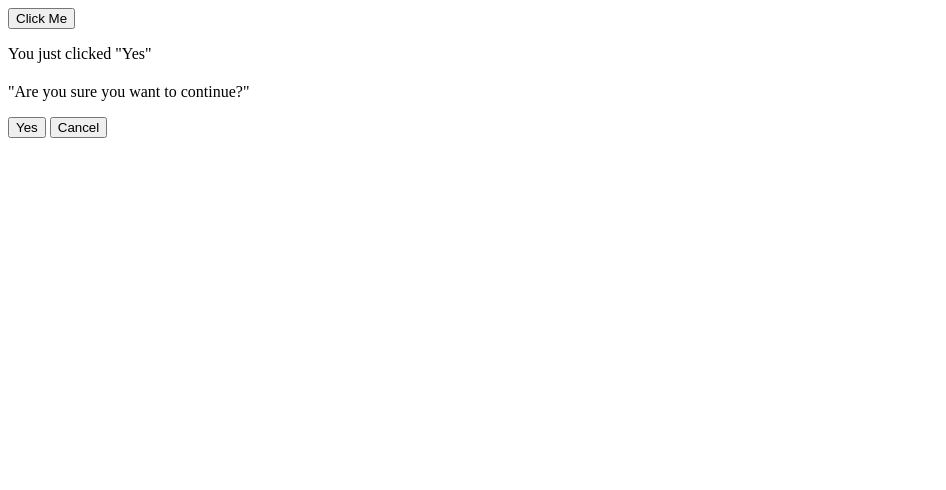
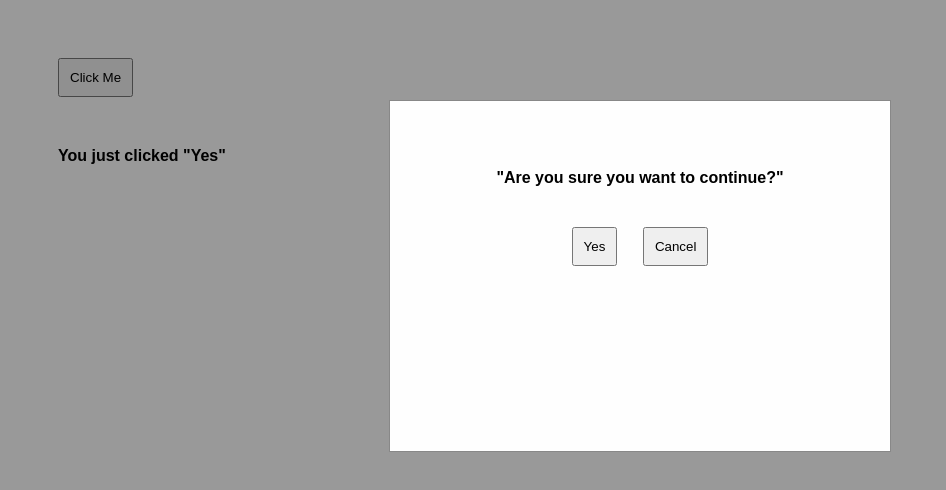
Before and after one commit to Yubee116/confirmation-dialog, a plain HTML site: page index.html in a window 1280 px wide. Shown: the whole page, without its empty margins (0-946 px from the left). Drawn offline with Linux system fonts and the light colour scheme.

Commit message:
Add style to main structure

```diff
--- a/index.html
+++ b/index.html
@@ -2,7 +2,61 @@
 <html>
 <head>
 <meta name="viewport" content="width=device-width, initial-scale=1">
+<style>
+    body {
+      font-family: Arial, Helvetica, sans-serif;
+      padding: 50px;
 
+    }
+
+    #screenText{
+      font-weight: bold;
+      margin-top: 50px;
+    }
+    /* The Modal (background) */
+    .modal {
+      position: fixed; /* Fixed in place */
+      z-index: 1; /* Set to sit on top */
+      padding-top: 100px;
+      left: 0;
+      top: 0;
+      width: 100%; /* Full width */
+      height: 100%; /* Full height */
+      overflow: auto; /* Enable scroll if needed */
+      background-color: rgba(0,0,0,0.4); /* Black with opacity */
+    }
+
+    /* Modal Content */
+    .modal-content {
+      position: relative;
+      background-color: #fefefe;
+      margin: auto;
+      border: 1px solid #888;
+      width: 500px;
+      height: 350px;
+    }
+
+    .modal-dialog{
+      position: relative;
+      top: 5%;
+      text-align: center;
+      padding: 15px;
+      font-weight: bold;
+    }
+    .buttons{
+      margin:auto;
+      margin-top: 40px;
+      display: flex;
+      justify-content: space-evenly;
+      position: relative;
+      text-align: center;
+      width: 40%;
+    }
+    .btn{
+      padding: 10px;
+    }
+
+    </style>
 
 </head>
 <body>
```
